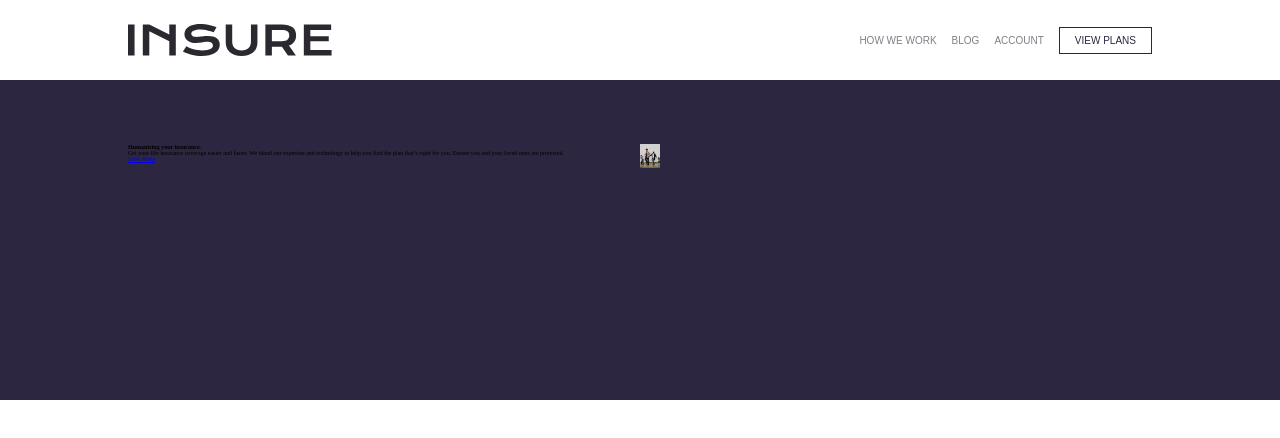
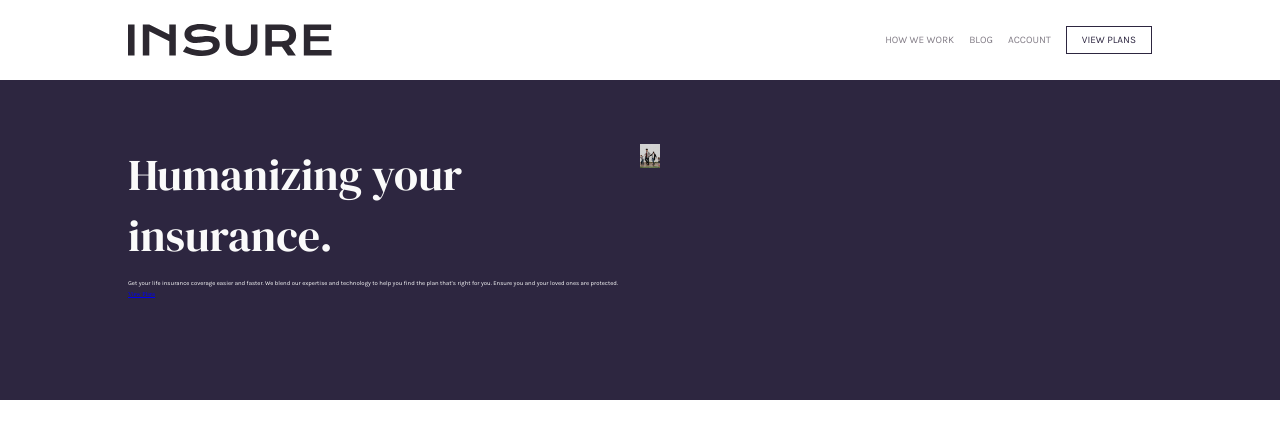
Before and after one commit to Zacison/Insurance-landing-page, a website: page index.html in a window 1280 px wide. Shown: the top 438 px of the page. Drawn offline with Linux system fonts and the light colour scheme.

Commit message:
Added hero section

```diff
--- a/index.html
+++ b/index.html
@@ -6,6 +6,7 @@
   <link rel="stylesheet" href="css/style.css">
   <link rel="icon" type="image/png" sizes="32x32" href="./images/favicon-32x32.png">
   <link href="https://fonts.googleapis.com/css?family=DM+Serif+Display&display=swap" rel="stylesheet">
+  <link href="https://fonts.googleapis.com/css?family=Karla:400,700&display=swap" rel="stylesheet">
   <title>Frontend Mentor | Insure landing page</title>
 </head>
 <body>
--- a/sass/main.scss
+++ b/sass/main.scss
@@ -56,7 +56,7 @@ body {
 .header {
     display: flex;
     justify-content: space-between;
-    font-family: sans-serif, ;
+    font-family: karla ;
     grid-column: 2/10;
     align-items: center;
 
@@ -109,6 +109,25 @@ body {
     &__left {
         grid-column: 2/6;
         grid-row: 2/5;
+
+        &-headline {
+            color: $Very-Light-Gray;
+            font-size: 4.4rem;
+            font-family: DM Serif Display;
+            font-weight: 400;
+        }
+
+        &-paragraph {
+            padding-top: 1rem;
+            color: $Very-Light-Gray;
+            font-family: karla;
+            line-height: 1.5rem;
+            font-weight: 400;
+        }
+
+        &-button {
+
+        }
     }
 
     &__right {
```
Also changed, not shown: css/style.css.
